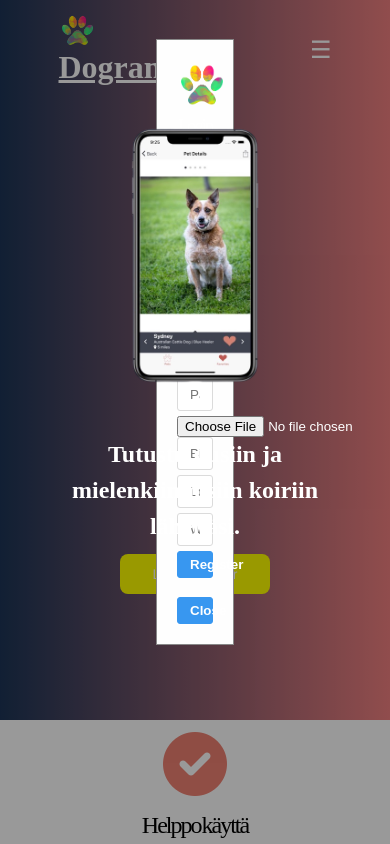
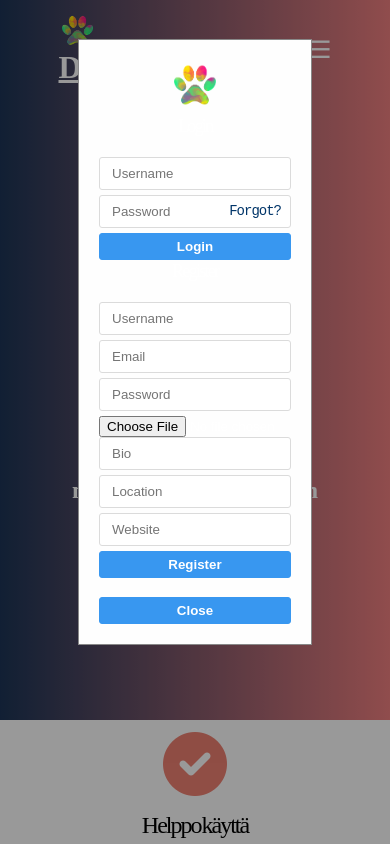
Before and after one commit to S-Morozov/Dogram, a website with bundled scripts: page index.html in a window 390 px wide. Both pictures are taken after a click on the button "Login/register". Shown: the top 844 px of the page. Built offline with nearby package versions, Linux system fonts and the light colour scheme; a web font is replaced by a local one.

Commit message:
#media-queries uusinta

```diff
--- a/css/stylesheets/styles.css
+++ b/css/stylesheets/styles.css
@@ -524,6 +524,34 @@ input:checked + .slide-container .nav label {
   .card {
     width: 250px;
   }
+
+
+  .modal {
+    display: none;
+    position: fixed;
+    z-index: 9999;
+    left: 0;
+    top: 0;
+    width: 100%;
+    height: 100%;
+    overflow: auto;
+    background-color: rgba(0, 0, 0, 0.4);
+  }
+
+  .modal-content {
+    background-color: #fefefe;
+    margin: 10% auto;
+    padding: 20px;
+    border: 1px solid #888;
+    width: 30%;
+  }
+
+  .show-modal {
+    display: block;
+  }
+
+
+
 }
 
 /*// Medium devices (tablets, 768px and up)*/
@@ -597,6 +625,35 @@ input:checked + .slide-container .nav label {
     flex-direction: column;
     align-items: center;
   }
+
+  .modal {
+    display: none;
+    position: fixed;
+    z-index: 9999;
+    left: 0;
+    top: 0;
+    width: 100%;
+    height: 100%;
+    overflow: auto;
+    background-color: rgba(0, 0, 0, 0.4);
+  }
+
+  .modal-content {
+    background-color: #fefefe;
+    margin: 10% auto;
+    padding: 20px;
+    border: 1px solid #888;
+    width: 40%;
+  }
+
+  .show-modal {
+    display: block;
+  }
+
+
+
+
+
 }
 
 /*// Small devices (landscape phones, 576px and up)*/
@@ -647,4 +704,31 @@ input:checked + .slide-container .nav label {
   .container-fluid-down h3 {
     font-size: 1.5rem;
   }
+
+  .modal {
+    display: none;
+    position: fixed;
+    z-index: 9999;
+    left: 0;
+    top: 0;
+    width: 100%;
+    height: 100%;
+    overflow: auto;
+    background-color: rgba(0, 0, 0, 0.4);
+  }
+
+  .modal-content {
+    background-color: #fefefe;
+    margin: 10% auto;
+    padding: 20px;
+    border: 1px solid #888;
+    width: 60%;
+  }
+
+  .show-modal {
+    display: block;
+  }
+
+
+
 }
```
Also changed, not shown: index.html (+0 -2 lines), ui/profile-page.html (+0 -2 lines).
